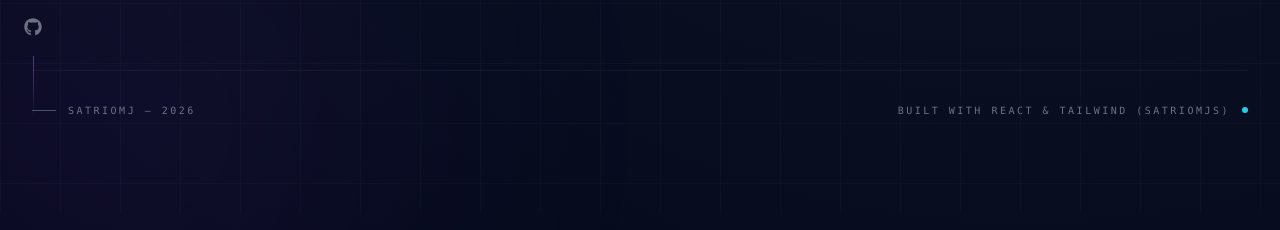
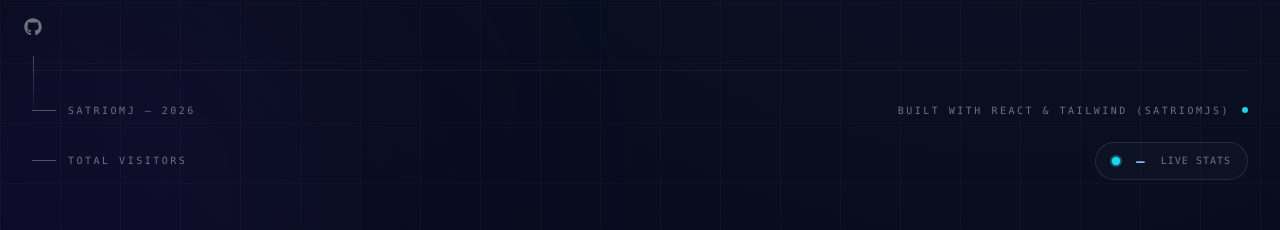
Before and after one commit to Satriomj/Portofolio, a React (Create React App) app: page / in a window 1280 px wide. Both pictures are taken after typing "Sample", "name@example.com", "Sample", "Sample" into the empty fields and a click on the button "Send Message". Shown: the part 7010-7240 px from the top of the page. Built offline with nearby package versions, Linux system fonts and the light colour scheme.

Commit message:
Update Contact.js

```diff
--- a/src/components/Contact.js
+++ b/src/components/Contact.js
@@ -1,4 +1,4 @@
-import React, { useState } from "react";
+import React, { useState, useEffect } from "react";
 import { motion } from "framer-motion";
 import {
   FaEnvelope, FaMapMarkerAlt, FaPhone, FaPaperPlane,
@@ -16,6 +16,21 @@ const Contact = () => {
   const [isSubmitting, setIsSubmitting] = useState(false);
   const [submitSuccess, setSubmitSuccess] = useState(false);
   const [submitError] = useState(false);
+
+  // ==== VISITOR COUNTER STATE ====
+  const [visits, setVisits] = useState(null);
+
+  useEffect(() => {
+    // Fetch total visits dari GoatCounter (JSON endpoint)
+    fetch("https://satriomjs.goatcounter.com/counter/TOTAL.json")
+      .then((res) => res.json())
+      .then((data) => {
+        setVisits(data.count);
+      })
+      .catch(() => {
+        setVisits(null);
+      });
+  }, []);
 
   const handleChange = (e) => {
     setFormState({ ...formState, [e.target.name]: e.target.value });
@@ -157,16 +172,13 @@ const Contact = () => {
             variants={containerVariants}
             className="lg:col-span-5"
           >
-            {/* Card container untuk info */}
             <motion.div
               variants={itemVariants}
               className="relative p-6 sm:p-8 rounded-2xl border border-white/10 bg-white/[0.03] backdrop-blur-sm overflow-hidden"
             >
-              {/* Corner accents */}
               <div className="absolute top-4 left-4 w-5 h-5 border-t-2 border-l-2 border-cyan-400/40" />
               <div className="absolute bottom-4 right-4 w-5 h-5 border-b-2 border-r-2 border-purple-400/40" />
 
-              {/* Contact info */}
               <div className="flex items-center gap-3 text-[10px] font-mono tracking-[0.25em] text-cyan-300/80 mb-6">
                 <span className="w-4 h-px bg-cyan-400/60" />
                 CONTACT INFO
@@ -202,10 +214,8 @@ const Contact = () => {
                 ))}
               </div>
 
-              {/* Divider */}
               <div className="my-6 h-px bg-gradient-to-r from-transparent via-white/10 to-transparent" />
 
-              {/* Social */}
               <div className="flex items-center gap-3 text-[10px] font-mono tracking-[0.25em] text-cyan-300/80 mb-4">
                 <span className="w-4 h-px bg-cyan-400/60" />
                 FOLLOW ME
@@ -230,7 +240,6 @@ const Contact = () => {
               </div>
             </motion.div>
 
-            {/* CTA — full width di bawah card */}
             <motion.a
               variants={itemVariants}
               href="/assets/file/CV-Satrio Maruli Jaya Sianturi.pdf"
@@ -258,7 +267,6 @@ const Contact = () => {
               variants={itemVariants}
               className="relative p-6 sm:p-8 rounded-2xl border border-white/10 bg-white/[0.03] backdrop-blur-sm overflow-hidden"
             >
-              {/* Corner accents */}
               <div className="absolute top-4 left-4 w-5 h-5 border-t-2 border-l-2 border-cyan-400/40" />
               <div className="absolute bottom-4 right-4 w-5 h-5 border-b-2 border-r-2 border-purple-400/40" />
 
@@ -268,7 +276,6 @@ const Contact = () => {
               </div>
 
               <form onSubmit={handleSubmit} className="space-y-5">
-                {/* Name + Email */}
                 <div className="grid grid-cols-1 md:grid-cols-2 gap-5">
                   <div>
                     <label htmlFor="name" className={labelClass}>
@@ -302,7 +309,6 @@ const Contact = () => {
                   </div>
                 </div>
 
-                {/* Subject */}
                 <div>
                   <label htmlFor="subject" className={labelClass}>
                     Subject
@@ -319,7 +325,6 @@ const Contact = () => {
                   />
                 </div>
 
-                {/* Message */}
                 <div>
                   <label htmlFor="message" className={labelClass}>
                     Your Message
@@ -336,7 +341,6 @@ const Contact = () => {
                   />
                 </div>
 
-                {/* Submit */}
                 <div className="pt-2">
                   <motion.button
                     type="submit"
@@ -419,14 +423,16 @@ const Contact = () => {
           </motion.div>
         </div>
 
-        {/* ================= FOOTER NOTE ================= */}
+        {/* ================= FOOTER NOTE + LIVE STATS ================= */}
         <motion.div
           initial={{ opacity: 0, y: 20 }}
           whileInView={{ opacity: 1, y: 0 }}
           viewport={{ once: true }}
           transition={{ delay: 0.4, duration: 0.6 }}
-          className="mt-16 sm:mt-20 pt-8 border-t border-white/5 flex flex-col sm:flex-row items-center justify-between gap-4"
+          className="mt-16 sm:mt-20 pt-8 border-t border-white/5"
         >
+          {/* Baris 1: copyright + built with */}
+          <div className="flex flex-col sm:flex-row items-center justify-between gap-4">
             <div className="flex items-center gap-3 text-[10px] font-mono tracking-[0.25em] text-gray-500 uppercase">
               <span className="w-6 h-px bg-gray-600" />
               Satriomj — {new Date().getFullYear()}
@@ -435,6 +441,39 @@ const Contact = () => {
               Built with React & Tailwind (Satriomjs)
               <span className="w-1.5 h-1.5 rounded-full bg-cyan-400 animate-pulse" />
             </div>
+          </div>
+
+          {/* Baris 2: LIVE VISITOR STATS */}
+          <div className="mt-6 flex flex-col sm:flex-row items-center justify-between gap-4">
+            <div className="flex items-center gap-3 text-[10px] font-mono tracking-[0.25em] text-gray-500 uppercase">
+              <span className="w-6 h-px bg-gray-600" />
+              Total Visitors
+            </div>
+
+            <a
+              href="https://satriomjs.goatcounter.com"
+              target="_blank"
+              rel="noopener noreferrer"
+              className="group flex items-center gap-3 px-4 py-2 rounded-full border border-white/10 bg-white/[0.02] hover:border-cyan-400/40 hover:bg-white/[0.04] transition-all duration-300"
+              title="View live stats on GoatCounter"
+            >
+              {/* Dot pulse */}
+              <span className="relative flex h-2 w-2 shrink-0">
+                <span className="animate-ping absolute inline-flex h-full w-full rounded-full bg-cyan-400 opacity-75" />
+                <span className="relative inline-flex rounded-full h-2 w-2 bg-cyan-400" />
+              </span>
+
+              {/* Angka kunjungan */}
+              <span className="text-sm font-bold bg-gradient-to-r from-cyan-300 to-purple-400 bg-clip-text text-transparent font-mono tabular-nums min-w-[2ch] text-center">
+                {visits !== null ? visits : "—"}
+              </span>
+
+              {/* Label */}
+              <span className="text-[10px] font-mono tracking-widest text-gray-500 uppercase group-hover:text-cyan-400 transition-colors">
+                Live Stats
+              </span>
+            </a>
+          </div>
         </motion.div>
       </div>
     </section>
```
Lines whose indentation alone changed are shown as unchanged.
